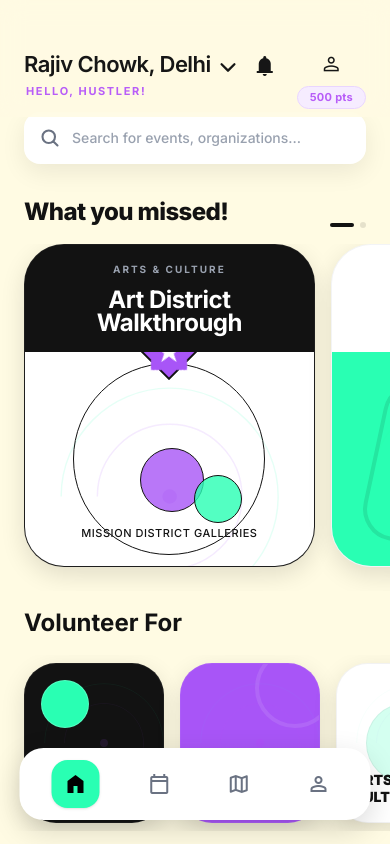
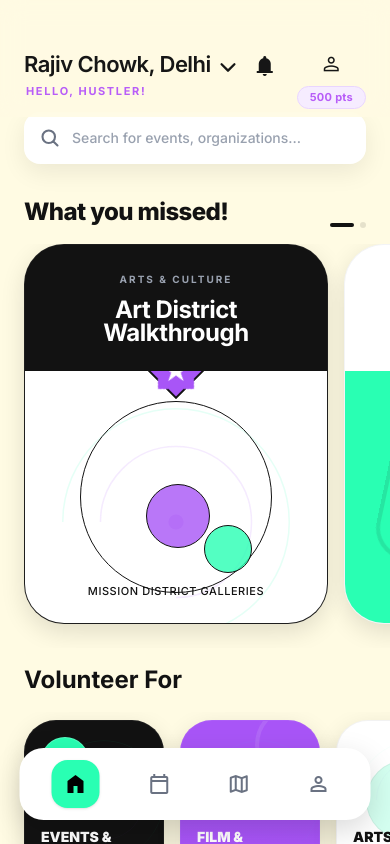
Before and after one commit to RudrakshBairagi/Team-Indo-Chinese, a Next.js app in the folder city-vibes/: page / in a window 390 px wide. Built offline with nearby package versions, Linux system fonts and the light colour scheme.

Commit message:
fix: resolve vertical overflow on Upcoming Events cards on mobile

```diff
--- a/city-vibes/src/app/globals.css
+++ b/city-vibes/src/app/globals.css
@@ -45,7 +45,8 @@ body {
 
 .hero-story-card {
   min-width: 85%;
-  aspect-ratio: 0.9/1;
+  aspect-ratio: 0.8 / 1;
+  min-height: 380px;
   scroll-snap-align: center;
 }
 
--- a/city-vibes/src/app/page.tsx
+++ b/city-vibes/src/app/page.tsx
@@ -303,7 +303,7 @@ export default function Home() {
                             </div>
                         </div>
                         {/* Bottom Half: Dark */}
-                        <div className="h-2/5 bg-city-black p-6 flex flex-col justify-between relative z-20">
+                        <div className="bg-city-black p-5 sm:p-6 flex flex-col justify-between relative z-20 shrink-0">
                             <div>
                                 <h3 className="text-white text-xl font-bold">Summer Rave 2024</h3>
                                 <p className="text-gray-400 text-[11px] font-medium mt-1">Saturday, July 15th • 10 PM</p>
@@ -336,7 +336,7 @@ export default function Home() {
                             </div>
                         </div>
                         {/* Bottom Half: Dark */}
-                        <div className="h-2/5 bg-city-black p-6 flex flex-col justify-between relative z-20">
+                        <div className="bg-city-black p-5 sm:p-6 flex flex-col justify-between relative z-20 shrink-0">
                             <div>
                                 <h3 className="text-white text-xl font-bold">Modernist Exhibition</h3>
                                 <p className="text-gray-400 text-[11px] font-medium mt-1">Starts Aug 12th • 10 AM</p>
```
